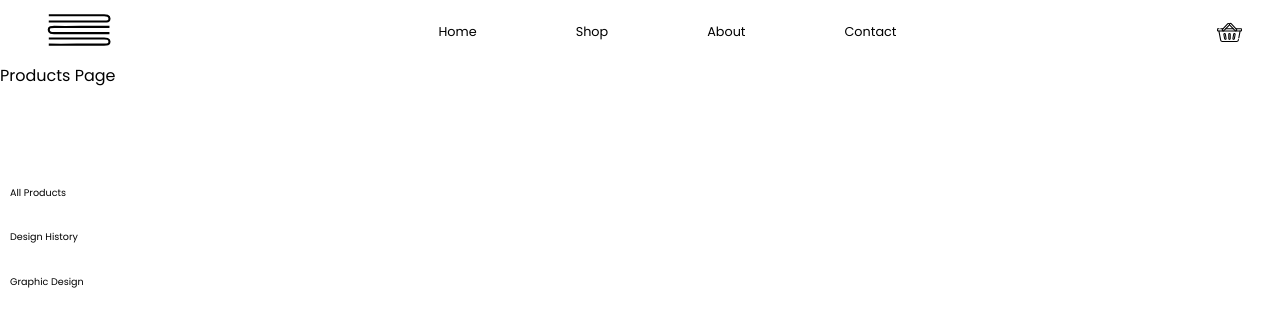
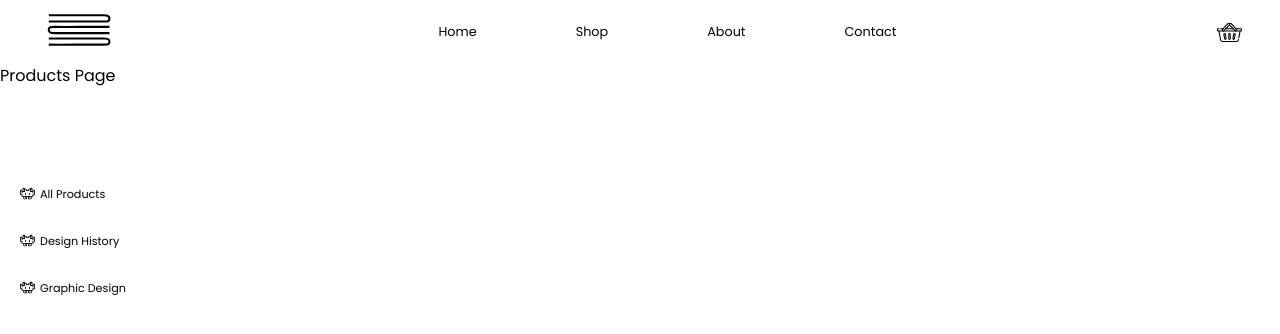
Before and after one commit to heckspoiler/tasty-marks-bookstore, a Next.js app: page /shop/products in a window 1280 px wide. Shown: the top 334 px of the page. Built offline with nearby package versions, Linux system fonts and the light colour scheme.

Commit message:
added sidebar

```diff
--- a/app/components/ShopNav.module.css
+++ b/app/components/ShopNav.module.css
@@ -5,6 +5,7 @@
       background-color: rgba(255, 255, 255, 0.3);
       backdrop-filter: blur(10px);
       padding: 10px;
+      padding-left: 20px;
       margin-top: calc(3rem + 5vw);
 
 }
@@ -15,5 +16,25 @@
       display: flex;
       flex-direction: column;
       gap: 30px;
-      font-size: 0.6rem;
+      font-size: 0.7rem;
 }
+
+.navElement {
+      position: relative;
+      margin-left: 20px;
+}
+
+.navElement::before {
+      position: absolute;
+      content: url("../../public/alien-8bit-light.svg");
+      position: absolute;
+      height: 15px;
+      width: 15px;
+      margin-left: -20px;
+      margin-top: 1px;
+      /* visibility: hidden; */
+}
+
+.beforeVisible {
+      visibility: visible;
+}
```
Also changed, not shown: public/alien-8bit-light.svg (added).
